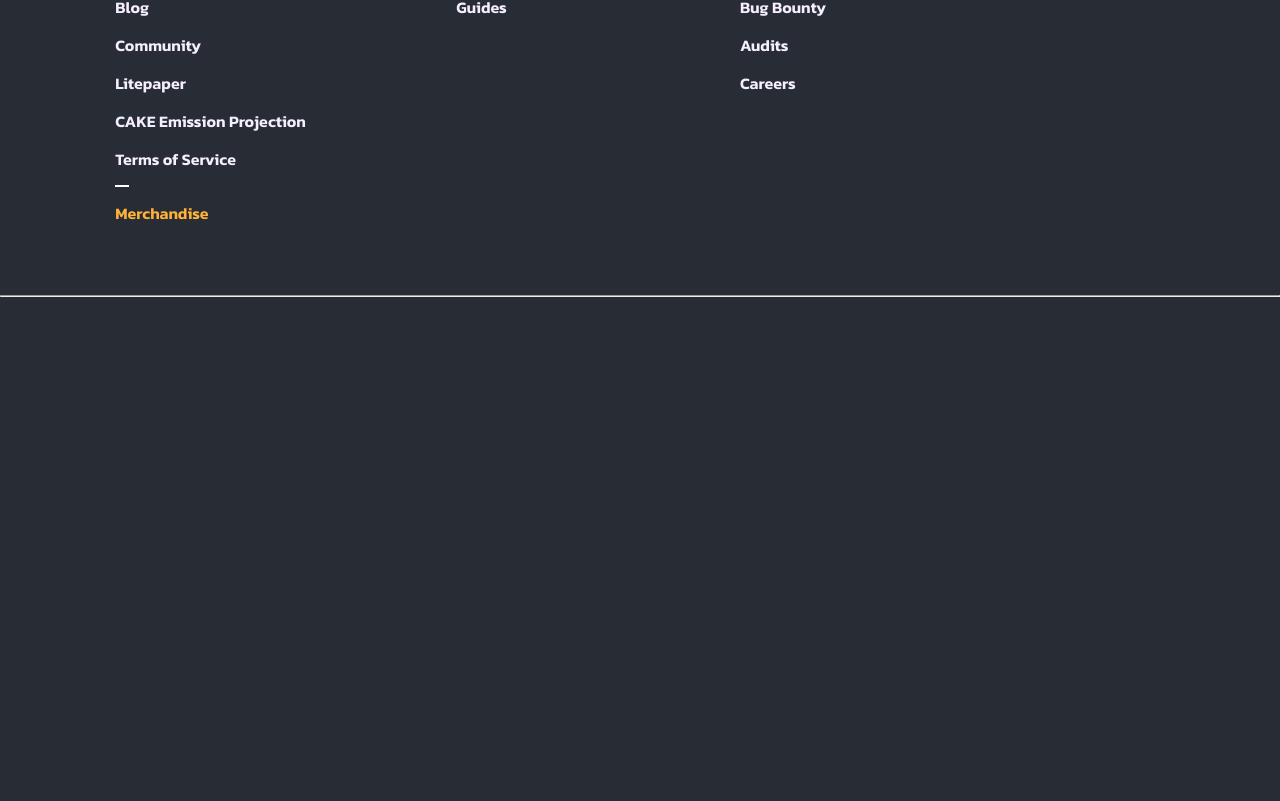
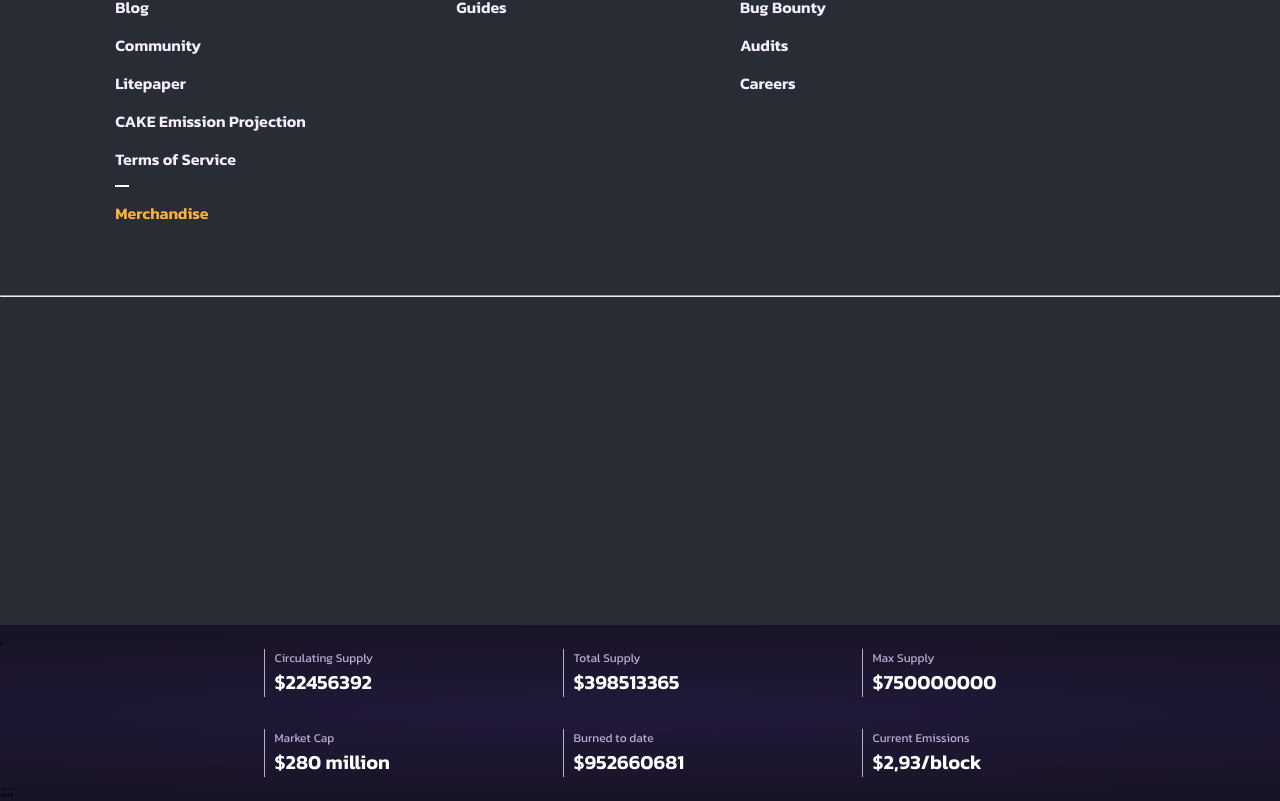
Before and after one commit to Develhope-e3/pancake-swap, a React (Create React App) app: page /dev in a window 1280 px wide. Shown: the part 1576-2377 px from the top of the page. Before the commit the page ends 2201 px from the top, so only its background shows below. Built offline with nearby package versions, Linux system fonts and the light colour scheme; the HTML template or start-up script is replaced by a standard one.

Commit message:
añado primera section

```diff
--- a/src/componentes/Section/Section.js
+++ b/src/componentes/Section/Section.js
@@ -1,4 +1,5 @@
 import React from 'react'
+import "./Section.scss";
 
 const Section = ({className, headSVG, footSVG, headSection, bodySection, footSection}) => {
   return (
--- a/src/componentes/Section/Section.scss
+++ b/src/componentes/Section/Section.scss
@@ -1,5 +1,3 @@
-
-
 .main-section {
   margin: 0px;
   padding: 0px;
@@ -8,4 +6,7 @@
 
   display: flex;
   flex-direction: column;
+  width: 100%;
+  background-image: radial-gradient(103.12% 50% at 50% 50%, rgb(33, 25, 58) 0%, rgb(25, 19, 38) 100%);
+
 }
--- a/src/pages/Dev.js
+++ b/src/pages/Dev.js
@@ -29,6 +29,7 @@ import { WarningHeader } from "../componentes/WarningHeader/WarningHeader.js";
 import ArrowUp from "../assets/iconos/ArrowUp.jsx";
 import Footer from "../componentes/Footer/Footer.js";
 import { IoSettingsSharp } from "react-icons/io5";
+import Section from "../componentes/Section/Section.js";
 
 const Dev = () => {
   return (
@@ -232,6 +233,17 @@ const Dev = () => {
         />
       </div>
       <Footer />
+      <Section
+        className={"main-section"}
+        headSection={
+          <div><GridComposer1
+            className={"theme1"}
+            col={3}
+            remRowSpacing={2}
+            remColSpacing={9}
+          /></div>
+        }
+      />
     </div>
   );
 };
```
Also changed, not shown: 1 other file (tests, documents, lock files or other folders). Lines whose indentation alone changed are shown as unchanged.
